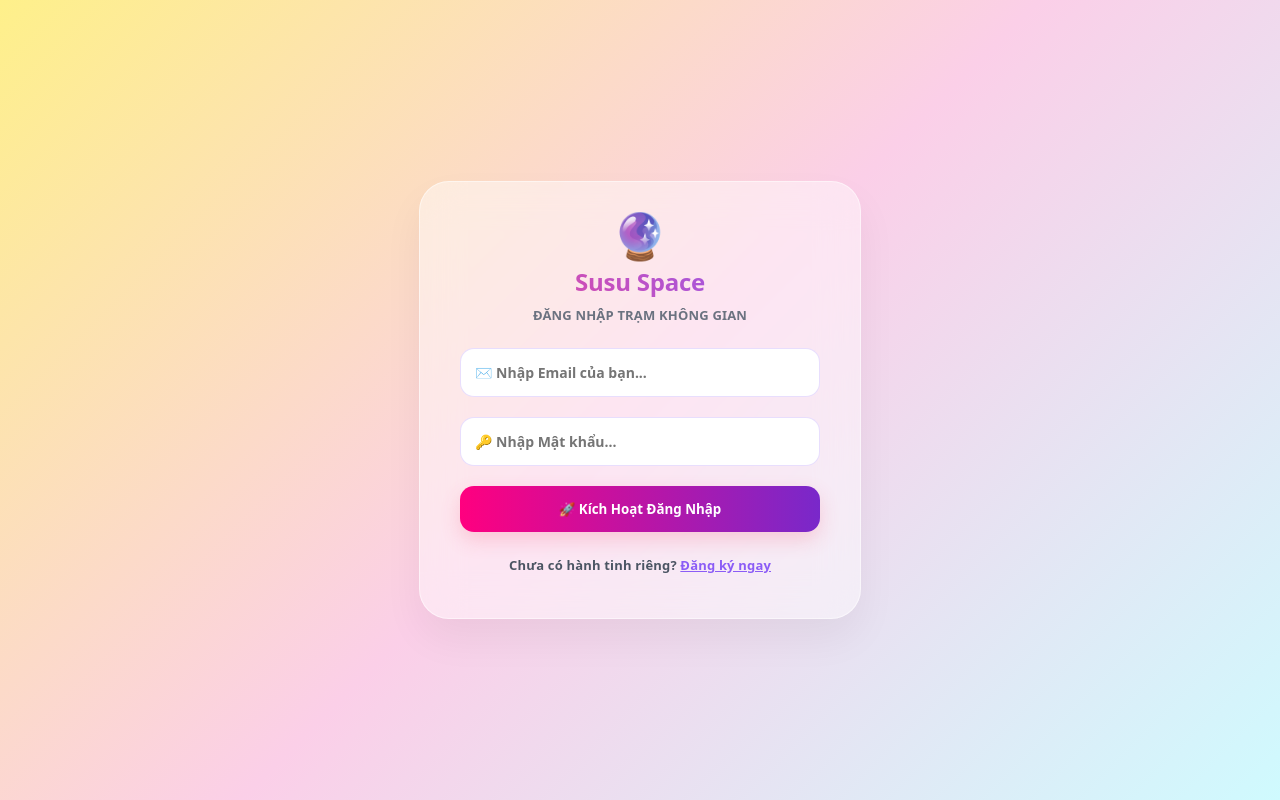
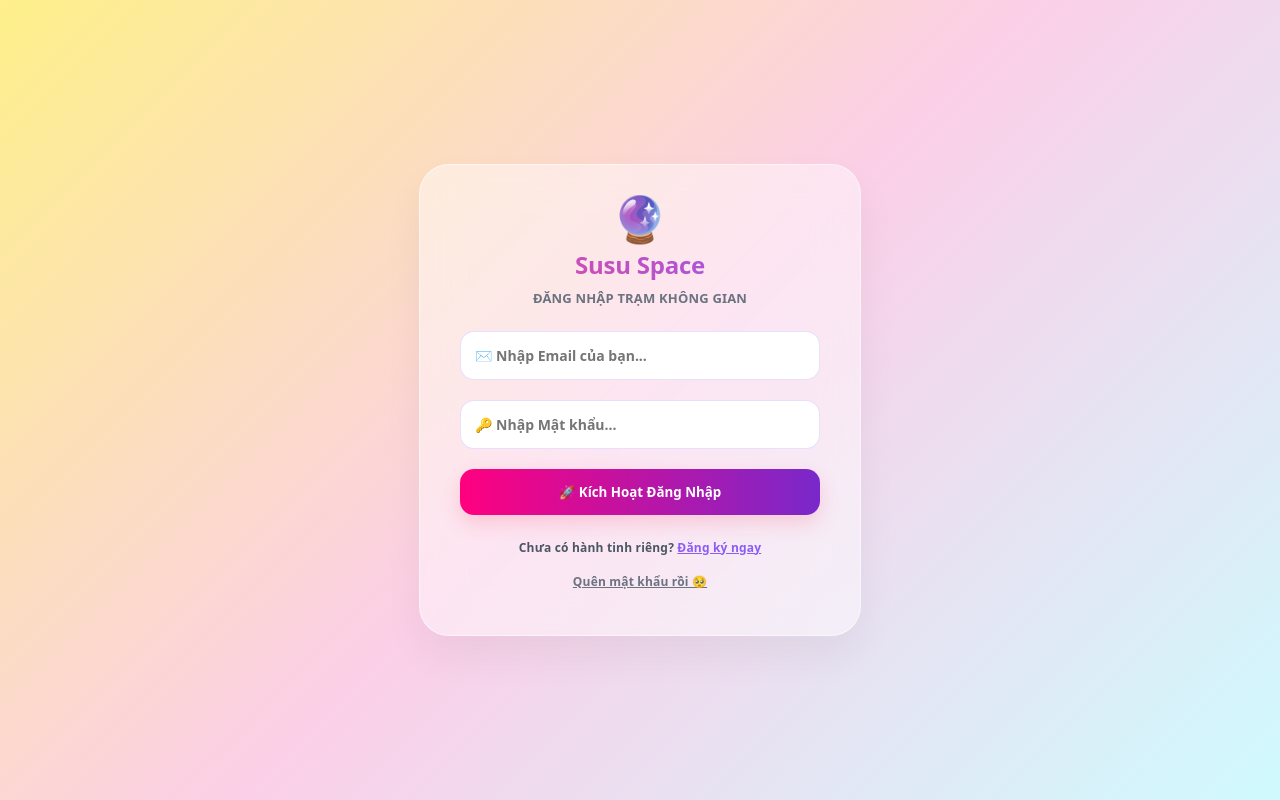
Before and after one commit to nguyenxuanngoctran2006-cloud/susu-space, a React (Vite) app in the folder personal-knowledge-frontend/: page / in a window 1280 px wide. Built offline with nearby package versions, Linux system fonts and the light colour scheme.

Commit message:
feat: tích hợp giao diện lấy mã otp quên mật khẩu xịn xò

```diff
--- a/personal-knowledge-frontend/src/App.jsx
+++ b/personal-knowledge-frontend/src/App.jsx
@@ -6,6 +6,8 @@ import 'react-quill-new/dist/quill.snow.css'
 const API_URL = 'https://susu-space.onrender.com/api';
 
 function App() {
+  const [authOtp, setAuthOtp] = useState('')
+  const [authNewPassword, setAuthNewPassword] = useState('')
   // --- STATE QUẢN LÝ XÁC THỰC (AUTH) ---
   const [token, setToken] = useState(localStorage.getItem('susu_token') || null)
   const [userEmail, setUserEmail] = useState(localStorage.getItem('susu_email') || '')
@@ -80,6 +82,29 @@ function App() {
       setAuthPassword('')
     } catch (error) {
       alert(`❌ Thất bại: ${error.response?.data?.error || "Lỗi kết nối mạng rồi!"}`)
+    }
+  }
+
+  const handleForgotPassword = async (e) => {
+    e.preventDefault();
+    try {
+      if (isAuthMode === 'forgot') {
+        // Bước gửi yêu cầu lấy mã OTP
+        if (!authEmail.trim()) return alert("🧸 Nhập email phát bạn ơi!");
+        await axios.post(`${API_URL}/auth/forgot-password`, { email: authEmail });
+        alert("🎉 Đã gửi mã OTP thành công! Check hòm thư của bạn liền nha!");
+        setIsAuthMode('reset'); // Chuyển sang màn hình nhập OTP
+      } else if (isAuthMode === 'reset') {
+        // Bước xác thực mã OTP và lưu pass mới
+        if (!authOtp.trim() || !authNewPassword.trim()) return alert("🧸 Điền đầy đủ thông tin nha!");
+        await axios.post(`${API_URL}/auth/reset-password`, { email: authEmail, otp: authOtp, newPassword: authNewPassword });
+        alert("✨ Đổi mật khẩu thành công! Quay lại đăng nhập thôi!");
+        setIsAuthMode('login');
+        setAuthOtp('');
+        setAuthNewPassword('');
+      }
+    } catch (error) {
+      alert(`❌ Lỗi: ${error.response?.data?.error || "Gặp sự cố rồi!"}`);
     }
   }
 
@@ -295,67 +320,64 @@ function App() {
     }
   }
 
+  // --- 🌟 CHIẾU MÀN HÌNH XÁC THỰC BỒNG BỀNH 🌟 ---
   if (!token) {
+    const isForgotOrReset = isAuthMode === 'forgot' || isAuthMode === 'reset';
+
     return (
-      <div style={{
-        display: 'flex',
-        height: '100vh',
-        width: '100vw',
-        justifyContent: 'center',
-        alignItems: 'center',
-        background: 'linear-gradient(135deg, #fef08a 0%, #fbcfe8 50%, #cffafe 100%)',
-        fontFamily: 'system-ui, -apple-system, BlinkMacSystemFont, "Segoe UI", Roboto, sans-serif',
-        position: 'fixed',
-        top: 0,
-        left: 0,
-        margin: 0,
-        padding: 0,
-        boxSizing: 'border-box'
-      }}>
-        <form onSubmit={handleAuth} style={{
-          background: 'rgba(255, 255, 255, 0.45)',
-          backdropFilter: 'blur(20px)',
-          padding: isMobile ? '30px 20px' : '40px',
-          borderRadius: '30px',
-          border: '1px solid rgba(255, 255, 255, 0.5)',
-          boxShadow: '0 20px 40px rgba(0,0,0,0.05)',
-          width: isMobile ? '90%' : '360px',
-          display: 'flex',
-          flexDirection: 'column',
-          gap: '20px',
-          fontFamily: 'inherit'
-        }}>
+      <div style={{ display: 'flex', height: '100vh', width: '100vw', justifyContent: 'center', alignItems: 'center', background: 'linear-gradient(135deg, #fef08a 0%, #fbcfe8 50%, #cffafe 100%)', fontFamily: 'system-ui, -apple-system, BlinkMacSystemFont, "Segoe UI", Roboto, sans-serif', position: 'fixed', top: 0, left: 0, margin: 0, padding: 0, boxSizing: 'border-box' }}>
+        <form onSubmit={isForgotOrReset ? handleForgotPassword : handleAuth} style={{ background: 'rgba(255, 255, 255, 0.45)', backdropFilter: 'blur(20px)', padding: isMobile ? '30px 20px' : '40px', borderRadius: '30px', border: '1px solid rgba(255, 255, 255, 0.5)', boxShadow: '0 20px 40px rgba(0,0,0,0.05)', width: isMobile ? '90%' : '360px', display: 'flex', flexDirection: 'column', gap: '20px', fontFamily: 'inherit' }}>
           <div style={{ textAlign: 'center' }}>
             <span style={{ fontSize: '45px' }}>🔮</span>
             <h2 style={{ margin: '10px 0 5px 0', fontWeight: '900', background: 'linear-gradient(45deg, #ec4899, #8b5cf6)', WebkitBackgroundClip: 'text', WebkitTextFillColor: 'transparent', fontFamily: 'inherit' }}>Susu Space</h2>
-            <p style={{ margin: 0, fontSize: '13px', color: '#6b7280', fontWeight: '700', fontFamily: 'inherit' }}>{isAuthMode === 'login' ? "ĐĂNG NHẬP TRẠM KHÔNG GIAN" : "ĐĂNG KÝ TÀI KHOẢN MỚI"}</p>
+            <p style={{ margin: 0, fontSize: '13px', color: '#6b7280', fontWeight: '700', fontFamily: 'inherit' }}>
+              {isAuthMode === 'login' && "ĐĂNG NHẬP TRẠM KHÔNG GIAN"}
+              {isAuthMode === 'register' && "ĐĂNG KÝ TÀI KHOẢN MỚI"}
+              {isAuthMode === 'forgot' && "KHÔI PHỤC MẬT KHẨU"}
+              {isAuthMode === 'reset' && "NHẬP MÃ XÁC THỰC OTP"}
+            </p>
           </div>
 
-          <input
-            type="email"
-            placeholder="✉️ Nhập Email của bạn..."
-            value={authEmail}
-            onChange={(e) => setAuthEmail(e.target.value)}
-            style={{ padding: '14px', borderRadius: '14px', border: '1px solid rgba(139,92,246,0.2)', outline: 'none', fontSize: '14px', fontWeight: '600', fontFamily: 'inherit', width: '100%', boxSizing: 'border-box' }}
-          />
-          <input
-            type="password"
-            placeholder="🔑 Nhập Mật khẩu..."
-            value={authPassword}
-            onChange={(e) => setAuthPassword(e.target.value)}
-            style={{ padding: '14px', borderRadius: '14px', border: '1px solid rgba(139,92,246,0.2)', outline: 'none', fontSize: '14px', fontWeight: '600', fontFamily: 'inherit', width: '100%', boxSizing: 'border-box' }}
-          />
+          {/* Ô Email dùng chung cho các màn hình */}
+          {isAuthMode !== 'reset' && (
+            <input type="email" placeholder="✉️ Nhập Email của bạn..." value={authEmail} onChange={(e) => setAuthEmail(e.target.value)} style={{ padding: '14px', borderRadius: '14px', border: '1px solid rgba(139,92,246,0.2)', outline: 'none', fontSize: '14px', fontWeight: '600', fontFamily: 'inherit', width: '100%', boxSizing: 'border-box' }} />
+          )}
+
+          {/* Ô nhập Mật khẩu thông thường */}
+          {(isAuthMode === 'login' || isAuthMode === 'register') && (
+            <input type="password" placeholder="🔑 Nhập Mật khẩu..." value={authPassword} onChange={(e) => setAuthPassword(e.target.value)} style={{ padding: '14px', borderRadius: '14px', border: '1px solid rgba(139,92,246,0.2)', outline: 'none', fontSize: '14px', fontWeight: '600', fontFamily: 'inherit', width: '100%', boxSizing: 'border-box' }} />
+          )}
+
+          {/* Các ô nhập khi khôi phục OTP */}
+          {isAuthMode === 'reset' && (
+            <>
+              <input type="text" placeholder="🔢 Nhập 6 số OTP từ Email..." value={authOtp} onChange={(e) => setAuthOtp(e.target.value)} style={{ padding: '14px', borderRadius: '14px', border: '1px solid rgba(139,92,246,0.2)', outline: 'none', fontSize: '14px', fontWeight: '600', fontFamily: 'inherit', width: '100%', boxSizing: 'border-box' }} />
+              <input type="password" placeholder="🔑 Nhập Mật khẩu mới..." value={authNewPassword} onChange={(e) => setAuthNewPassword(e.target.value)} style={{ padding: '14px', borderRadius: '14px', border: '1px solid rgba(139,92,246,0.2)', outline: 'none', fontSize: '14px', fontWeight: '600', fontFamily: 'inherit', width: '100%', boxSizing: 'border-box' }} />
+            </>
+          )}
 
           <button type="submit" style={{ padding: '14px', background: 'linear-gradient(90deg, #ff007f, #7928ca)', color: 'white', border: 'none', borderRadius: '14px', fontWeight: '800', cursor: 'pointer', boxShadow: '0 8px 20px rgba(244,63,94,0.2)', fontFamily: 'inherit' }}>
-            {isAuthMode === 'login' ? "🚀 Kích Hoạt Đăng Nhập" : "✨ Tạo Tài Khoản"}
+            {isAuthMode === 'login' && "🚀 Kích Hoạt Đăng Nhập"}
+            {isAuthMode === 'register' && "✨ Tạo Tài Khoản"}
+            {isAuthMode === 'forgot' && "📩 Gửi Mã OTP Qua Mail"}
+            {isAuthMode === 'reset' && "💾 Xác Nhận Đổi Mật Khẩu"}
           </button>
 
-          <p style={{ textAlign: 'center', margin: 0, fontSize: '13px', color: '#4b5563', fontWeight: '600', fontFamily: 'inherit' }}>
-            {isAuthMode === 'login' ? "Chưa có hành tinh riêng? " : "Đã có tài khoản từ trước? "}
-            <span onClick={() => setIsAuthMode(isAuthMode === 'login' ? 'register' : 'login')} style={{ color: '#8b5cf6', cursor: 'pointer', fontWeight: '800', textDecoration: 'underline', fontFamily: 'inherit' }}>
-              {isAuthMode === 'login' ? "Đăng ký ngay" : "Đăng nhập"}
-            </span>
-          </p>
+          {/* Thanh chuyển đổi điều hướng linh hoạt */}
+          <div style={{ display: 'flex', flexDirection: 'column', gap: '8px', textAlign: 'center', fontSize: '12px', color: '#4b5563', fontWeight: '600', fontFamily: 'inherit' }}>
+            {isAuthMode === 'login' && (
+              <>
+                <p style={{ margin: 0 }}>Chưa có hành tinh riêng? <span onClick={() => setIsAuthMode('register')} style={{ color: '#8b5cf6', cursor: 'pointer', fontWeight: '800', textDecoration: 'underline' }}>Đăng ký ngay</span></p>
+                <p style={{ margin: 0 }}><span onClick={() => setIsAuthMode('forgot')} style={{ color: '#6b7280', cursor: 'pointer', fontWeight: '700', textDecoration: 'underline' }}>Quên mật khẩu rồi 🥺</span></p>
+              </>
+            )}
+            {isAuthMode === 'register' && (
+              <p style={{ margin: 0 }}>Đã có tài khoản từ trước? <span onClick={() => setIsAuthMode('login')} style={{ color: '#8b5cf6', cursor: 'pointer', fontWeight: '800', textDecoration: 'underline' }}>Đăng nhập</span></p>
+            )}
+            {isForgotOrReset && (
+              <p style={{ margin: 0 }}>Quay lại màn hình chính? <span onClick={() => setIsAuthMode('login')} style={{ color: '#8b5cf6', cursor: 'pointer', fontWeight: '800', textDecoration: 'underline' }}>Đăng nhập ngay</span></p>
+            )}
+          </div>
         </form>
       </div>
     )
```
Also changed, not shown: personal-knowledge-frontend/src/App.css (line endings or trailing spaces).
